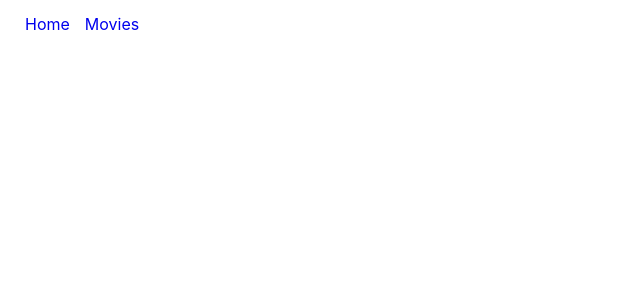
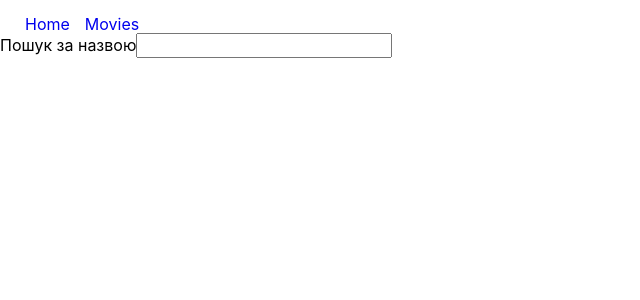
Before and after one commit to Markizdickabraz/goit-react-hw-05-movies, a React (Create React App) app: page /goit-react-hw-05-movies/movies in a window 1280 px wide. Shown: the top 300 px of the page, without its empty margins (0-640 px from the left). Built offline with nearby package versions, Linux system fonts and the light colour scheme; no server answers.

Commit message:
route start page

```diff
--- a/jsconfig.json
+++ b/jsconfig.json
@@ -2,5 +2,5 @@
   "compilerOptions": {
     "baseUrl": "src"
   },
-  "include": ["src"]
+  "include": ["src", "src/pages"]
 }
--- a/package.json
+++ b/package.json
@@ -11,6 +11,7 @@
     "modern-normalize": "^1.1.0",
     "react": "^18.1.0",
     "react-dom": "^18.1.0",
+    "react-router-dom": "^6.9.0",
     "react-scripts": "5.0.1",
     "styled-components": "^5.3.8",
     "web-vitals": "^2.1.3"
--- a/src/components/App.jsx
+++ b/src/components/App.jsx
@@ -1,10 +1,10 @@
+import { Routes, Route} from "react-router-dom";
+import { useState, useEffect } from "react";
+import { HeaderStyled, Link, NavStyled } from "./headerStyled";
+import GlobalStyle from './globalStyled'
+import axios from "axios";
 import Home from "./home/Home";
-import axios from "axios";
-import { useState, useEffect } from "react";
-import GlobalStyle from './globalStyled'
-import { HeaderStyled, LinkStyled, NavStyled } from "./headerStyled";
-
-
+import Movies from "./movies/movies";
 
 export const App = () => {
 
@@ -16,7 +16,7 @@ const BASEURL = `https://api.themoviedb.org/3/trending/movie/day?`;
 
 
 const [data, setData] = useState(null)
-const [genres, setGenres] = useState(null)
+  const [genres, setGenres] = useState(null)
 
 console.log(data)
 
@@ -51,11 +51,14 @@ useEffect(() => {
       <GlobalStyle />
       <HeaderStyled>
         <NavStyled>
-          <LinkStyled href="/">Home</LinkStyled>
-          <LinkStyled href="/Movies">Movies</LinkStyled>
+          <Link to="/" end>Home</Link>
+          <Link to="/Movies">Movies</Link>
         </NavStyled>
       </HeaderStyled>
-    {data !== null && <Home data={data} genres={genres}></Home>}
+       <Routes>
+        {data !== null && <Route path="/" element={<Home data={data} />} />}
+       <Route path="/Movies" element={<Movies/>} />
+        </Routes>
        </div>
   );
 };
--- a/src/components/headerStyled.js
+++ b/src/components/headerStyled.js
@@ -1,4 +1,5 @@
 import styled from "styled-components";
+import { NavLink } from "react-router-dom";
 
 export const HeaderStyled = styled.header`
 padding-left: 25px;
@@ -9,7 +10,7 @@ gap: 15px;
 padding-top:15px;
 `
 
-export const LinkStyled = styled.a`
+export const Link = styled(NavLink)`
 text-decoration: none;
  :hover{
     color:lightblue;
--- a/src/components/home/homeStyled.js
+++ b/src/components/home/homeStyled.js
@@ -1,10 +1,10 @@
 import styled from "styled-components";
 
 export const HomeStyled = styled.ul`
-padding: 15px;
+padding: 25px;
 display: flex;
 flex-wrap: wrap;
-gap:10px;
+gap:20px;
 list-style: none;
 `
 
--- /dev/null
+++ b/src/components/movies/movies.js
@@ -0,0 +1,12 @@
+
+
+
+export default function Movies() {
+    return (
+        <form>
+        <label>Пошук за назвою
+            <input type="text" />
+        </label>
+    </form>
+   )
+}
--- a/src/index.js
+++ b/src/index.js
@@ -1,9 +1,13 @@
 import React from 'react';
 import ReactDOM from 'react-dom/client';
 import { App } from 'components/App';
+import { BrowserRouter } from "react-router-dom";
+
 
 ReactDOM.createRoot(document.getElementById('root')).render(
   <React.StrictMode>
+    <BrowserRouter basename='goit-react-hw-05-movies'>
     <App />
+  </BrowserRouter>
   </React.StrictMode>
 );
```
Also changed, not shown: src/components/fetch.js (deleted, +0 -70 lines), 1 other file (tests, documents, lock files or other folders).
